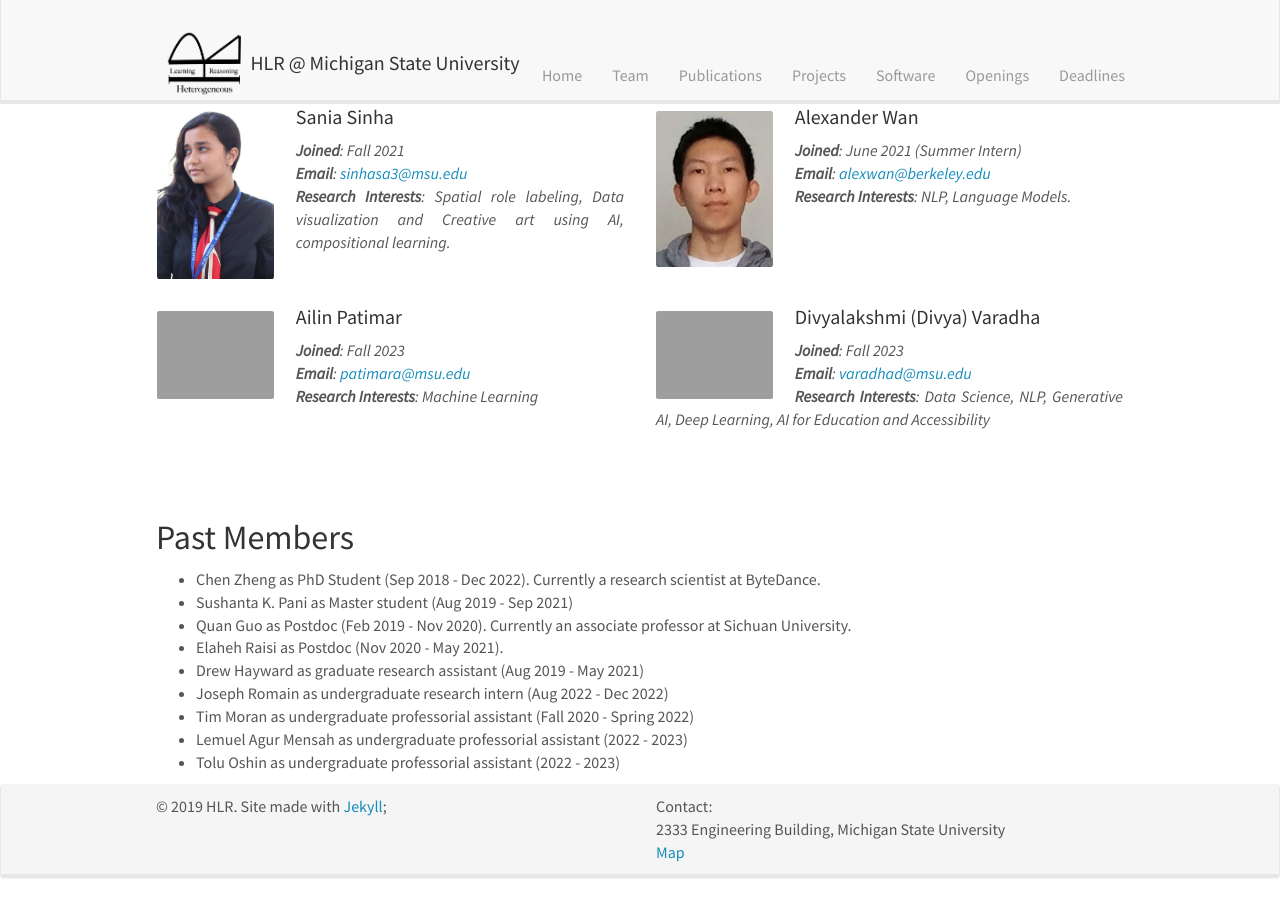
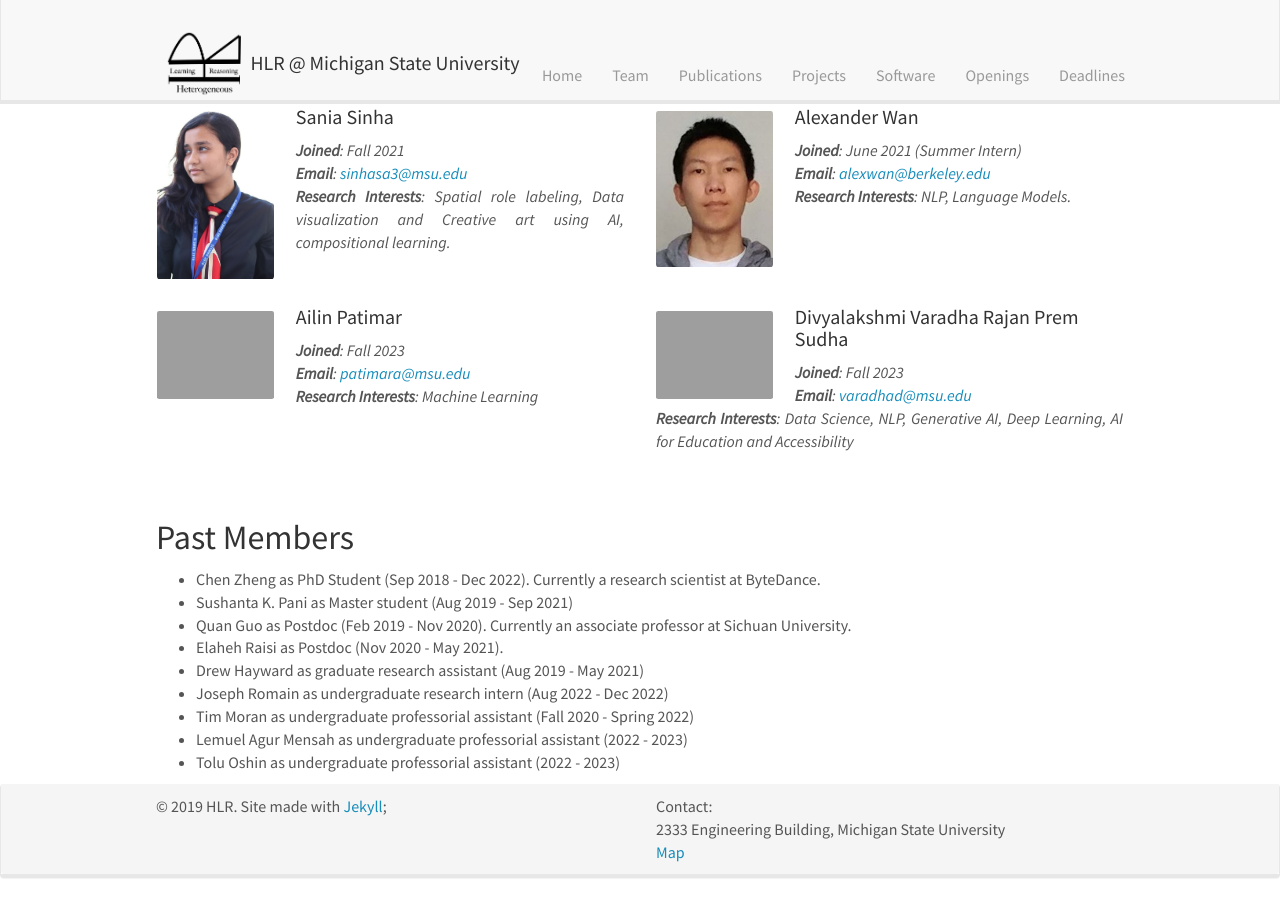
Before and after one commit to HLR/HLR.github.io, a Jekyll site: the page built from _pages/team.md, in a window 1280 px wide and 900 px high, scrolled down 2944 px. Built offline with Jekyll 4.4.1, drawn with Linux system fonts in a browser that asks for light colours; nearby versions of some CDN libraries.

Commit message:
new name update

```diff
--- a/_data/undergrads.yml
+++ b/_data/undergrads.yml
@@ -32,7 +32,7 @@
   research_interest: Machine Learning
   webpage: /
 
-- name: Divyalakshmi (Divya) Varadha
+- name: Divyalakshmi Varadha Rajan Prem Sudha
   photo: divy.jpg
   email: varadhad@msu.edu
   joined: Fall 2023
```
